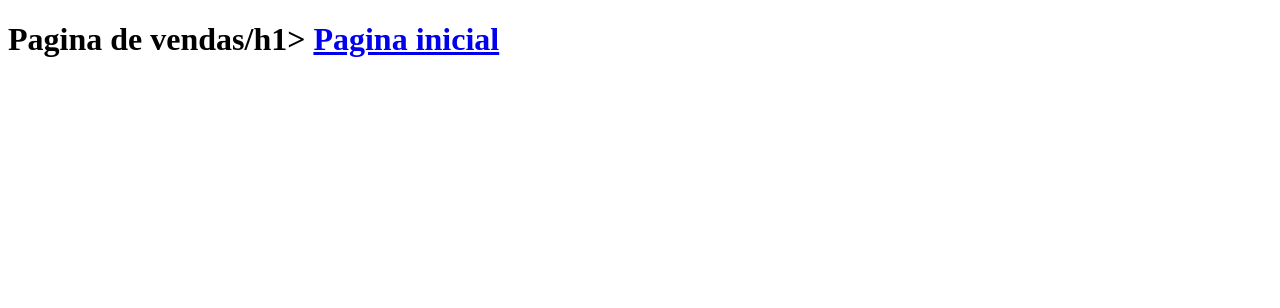
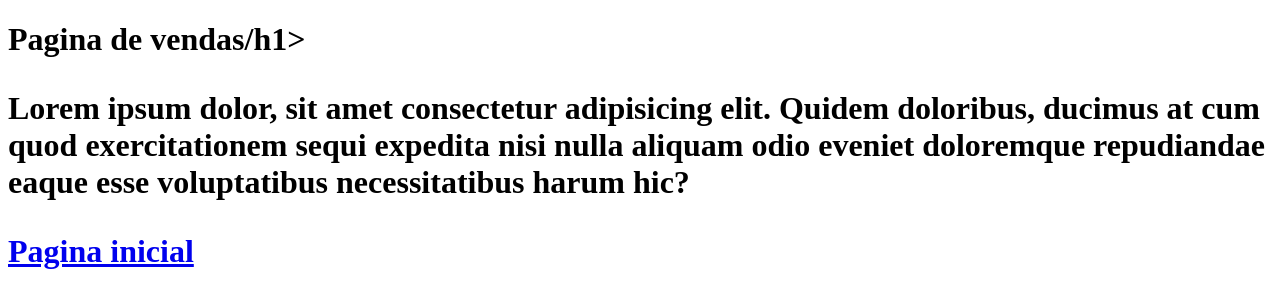
Before and after one commit to joaovvictor/testando, a plain HTML site: page vendas.html in a window 1280 px wide. Drawn offline with Linux system fonts and the light colour scheme.

Commit message:
Acrescentado lorem

```diff
--- a/vendas.html
+++ b/vendas.html
@@ -7,6 +7,7 @@
 </head>
 <body>
     <h1>Pagina de vendas/h1>
+        <p>Lorem ipsum dolor, sit amet consectetur adipisicing elit. Quidem doloribus, ducimus at cum quod exercitationem sequi expedita nisi nulla aliquam odio eveniet doloremque repudiandae eaque esse voluptatibus necessitatibus harum hic?</p>
     <a href="index.html">Pagina inicial</a>
 </body>
 </html>
```
